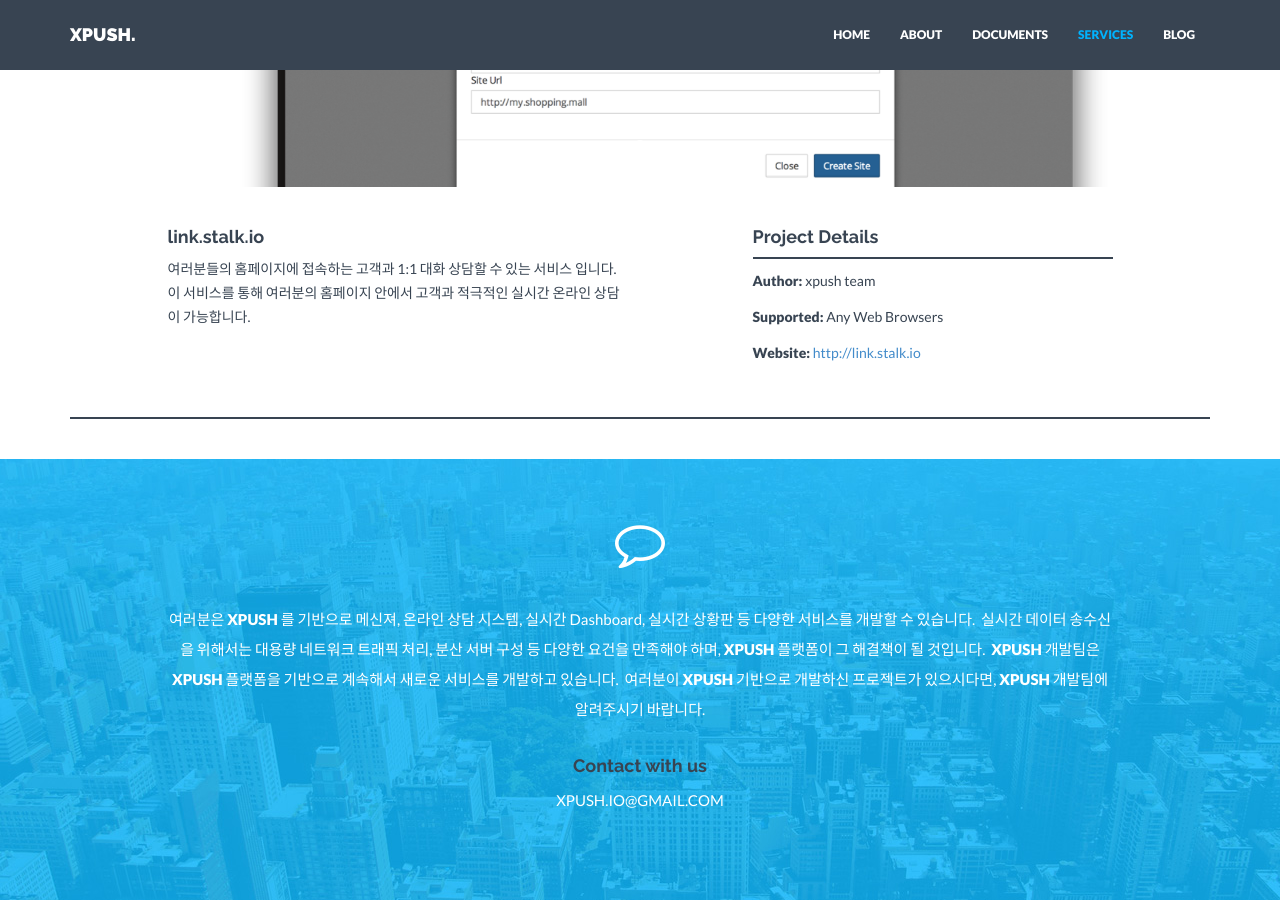
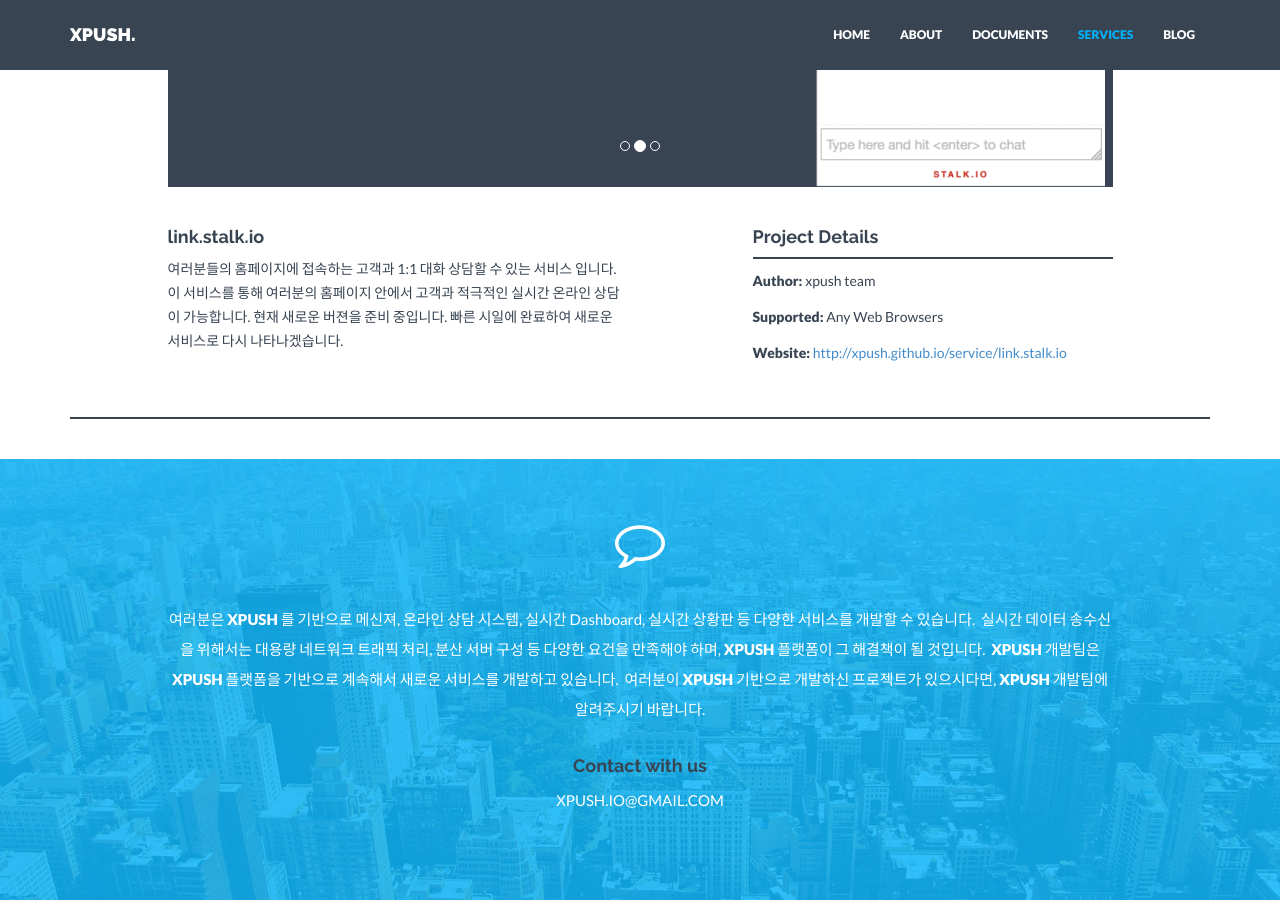
Before and after one commit to xpush/xpush.github.io, a Jekyll site: the page built from service/index.md, in a window 1280 px wide and 900 px high, scrolled down 3024 px. Built offline with Jekyll 4.4.1, drawn with Linux system fonts in a browser that asks for light colours; nearby versions of some CDN libraries.

Commit message:
update service images

```diff
--- a/_data/services.yml
+++ b/_data/services.yml
@@ -4,7 +4,6 @@
   images:
     - path: /service/resource/messengerX.001.png
     - path: /service/resource/messengerX.002.png
-    - path: /service/resource/messengerX.003.png
   description: <b>XPUSH</b> 플랫폼을 기반으로한 '웹메신져' 입니다. 사진/동영상 전송이나 그룹대화 등 웹브라우져에서 메신저를 사용할 수 있습니다. 뿐만아니라, Chrome 브라우져에서 동작하고, Linux, OS X, Windows 에서 메신저 어플리케이션을 설치해서 사용하실 수도 있습니다.<br /> 여러분이 기업이나 조직에서 자체 메신져 시스템을 구축하시려고 한다면, messengerX 를 설치하여 운영하실 수 있습니다.
   source: https://github.com/xpush/messengerX
   support: Android, IOS / Windows, OS X, Linux
@@ -37,8 +36,7 @@
     - path: /service/resource/link.stalk.io.001.png
     - path: /service/resource/link.stalk.io.002.png
     - path: /service/resource/link.stalk.io.003.png
-  description: 여러분들의 홈페이지에 접속하는 고객과 1:1 대화 상담할 수 있는 서비스 입니다. 이 서비스를 통해 여러분의 홈페이지 안에서 고객과 적극적인 실시간 온라인 상담이 가능합니다.
-  url: http://link.stalk.io
-  source: https://github.com/xpush/link.stalk.io
+  description: 여러분들의 홈페이지에 접속하는 고객과 1:1 대화 상담할 수 있는 서비스 입니다. 이 서비스를 통해 여러분의 홈페이지 안에서 고객과 적극적인 실시간 온라인 상담이 가능합니다. 현재 새로운 버젼을 준비 중입니다. 빠른 시일에 완료하여 새로운 서비스로 다시 나타나겠습니다.
+  url: http://xpush.github.io/service/link.stalk.io
   support: Any Web Browsers
   author: xpush team
```
Also changed, not shown: service/resource/link.stalk.io.001.png, service/resource/link.stalk.io.002.png, service/resource/link.stalk.io.003.png, service/resource/messengerX.001.png, service/resource/messengerX.002.png, service/resource/messengerX.003.png (deleted).
